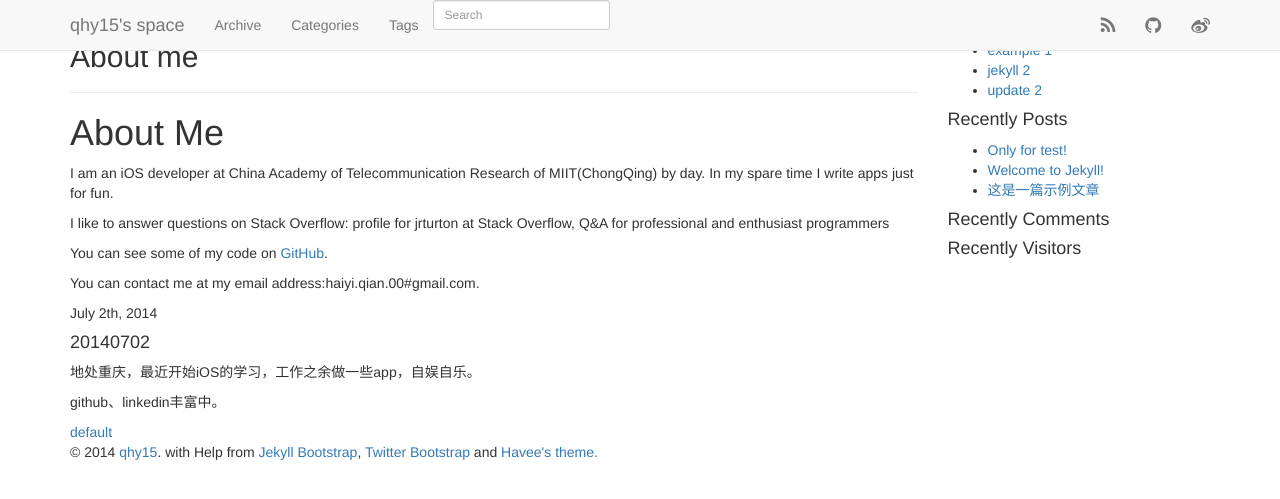
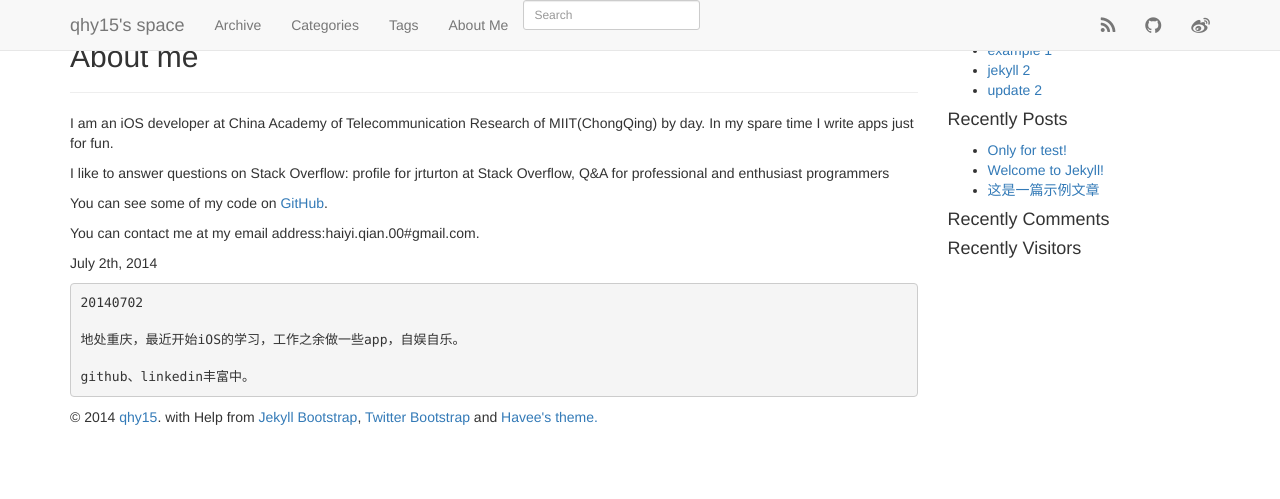
Before and after one commit to qhy15/qhy15.github.io, a Jekyll site: the page built from about.md, in a window 1280 px wide. Shown: the top 499 px of the page. Built offline with Jekyll 4.4.1, drawn with Linux system fonts in a browser that asks for light colours; nearby versions of some CDN libraries; Markdown is read by kramdown in place of the engine named in the settings; comment, search, counter and statistics services are not loaded.

Commit message:
1 fix some theme bugs. 2 add the 404 find-children-project.

```diff
--- a/_includes/themes/havee/default.html
+++ b/_includes/themes/havee/default.html
@@ -48,6 +48,7 @@
           <span class="icon-bar"></span>
           <span class="icon-bar"></span>
           <span class="icon-bar"></span>
+		  <span class="icon-bar"></span>
         </button>
         <a class="navbar-brand" href="{{ HOME_PATH }}" title="{{ site.title }}">{{ site.title }}</a>
       </div>
@@ -91,7 +94,7 @@
       <div class="content">
         {{ content }}
       </div>
-<a href="default.html" id="" title="default">default</a>
+<!--<a href="default.html" id="" title="default">default</a>-->
       <footer class="text-left">
       <p>&copy; {{ site.time | date: '%Y' }} <a href="{{ HOME_PATH }}" target="_blank">{{ site.author.name }}</a>. with Help from <a href="http://jekyllbootstrap.com/" target="_blank" title="The Definitive Jekyll Blogging Framework">Jekyll Bootstrap</a>, <a href="http://twitter.github.com/bootstrap/" target="_blank">Twitter Bootstrap</a> and <a href="https://github.com/Ihavee/ihavee.github.io" target="_blank">Havee's theme.</a></p>
       </footer>
--- a/about.md
+++ b/about.md
@@ -17,8 +15,9 @@
 
 July 2th, 2014
 
-####20140702
 
-地处重庆，最近开始iOS的学习，工作之余做一些app，自娱自乐。
+	20140702
 
-github、linkedin丰富中。
+	地处重庆，最近开始iOS的学习，工作之余做一些app，自娱自乐。
+
+	github、linkedin丰富中。
--- a/index.html
+++ b/index.html
@@ -1,7 +1,7 @@
 ---
 layout: page
-description: 程序员一枚，努力升级中.
-tagline: 程序员一枚，努力升级中.
+description:
+tagline: 程序员一枚，努力升级中！
 ---
 {% include JB/setup %}
 
```
Also changed, not shown: other parts of _includes/themes/havee/default.html (+2 -0 lines), other parts of about.md (+0 -2 lines), 404.html (+7 -7 lines), 12 other files.
